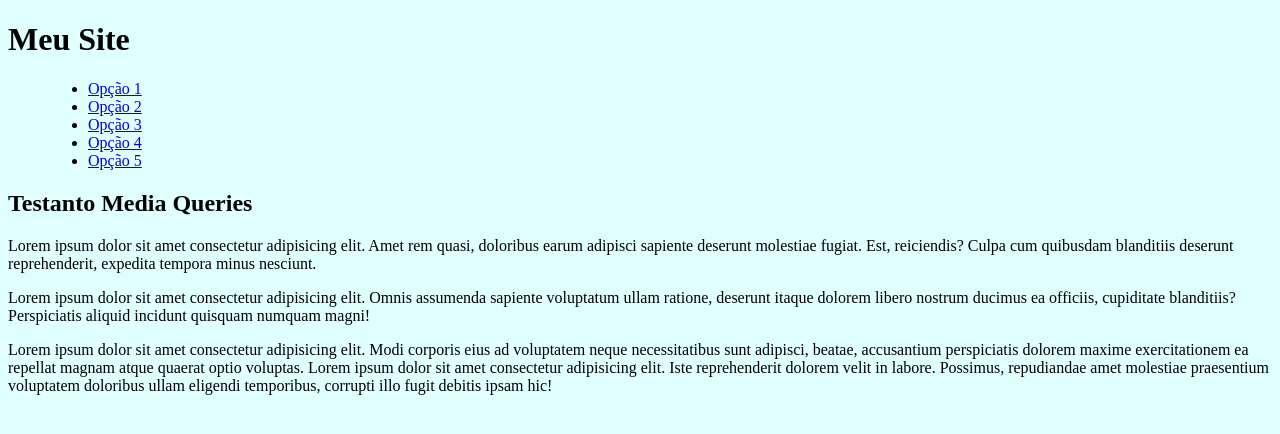
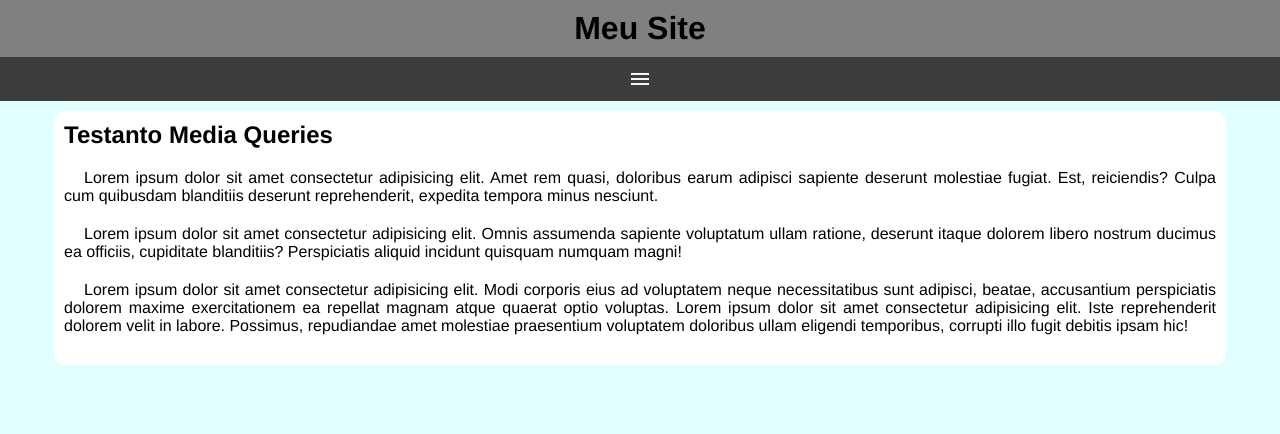
Before and after one commit to Vinicius-Melo-01/pasta-html-css, a plain HTML site: page exercios/ex026/mq005/index.html in a window 1280 px wide. Drawn offline with nearby package versions, Linux system fonts and the light colour scheme.

Commit message:
ex 026 part 2

```diff
--- a/exercios/ex026/mq005/estilos/style.css
+++ b/exercios/ex026/mq005/estilos/style.css
@@ -1,5 +1,68 @@
 @charset "UTF-8";
+
+*{
+    font-family: 'Franklin Gothic Medium', 'Arial Narrow', Arial, sans-serif;
+    margin: 0px;
+    padding: 0px;
+}
+
 
 body , html{
     background-color: lightcyan;
 }
+header{
+    background-color: grey;
+}
+header > h1{
+    padding: 10px;
+    text-align: center;
+}
+span#burquer{
+    background-color: rgb(61, 61, 61);
+    color: whitesmoke;
+    display: block;
+    text-align: center;
+    padding: 10px;
+    cursor: pointer;
+}
+span#burquer:hover{
+    background-color: whitesmoke;
+    color: black;
+}
+menu{
+    display: none;
+}
+menu > ul{
+    list-style-type: none;
+}
+menu > ul > li > a {
+    display: block;
+    padding: 10px;
+    text-decoration: none;
+    text-align: center;
+    background-color: rgb(54, 54, 54);
+    color: aliceblue;
+    border-top: 2px solid gray;
+}
+menu > ul > li > a:hover{
+    background-color: gray;
+}
+
+main{
+    width: 90vw;
+    background-color: white;
+    margin: auto;
+    margin-top: 10px;
+    padding: 10px;
+    border-radius: 10px;
+}
+
+article > h2{
+    padding-bottom: 20px;
+}
+
+article > p{
+    text-align: justify;
+    margin-bottom: 20px;
+    text-indent: 20px;
+}
--- a/exercios/ex026/mq005/index.html
+++ b/exercios/ex026/mq005/index.html
@@ -4,12 +4,14 @@
     <meta charset="UTF-8">
     <meta name="viewport" content="width=device-width, initial-scale=1.0">
     <title>Media Query</title>
+    <link href="https://fonts.googleapis.com/css2?family=Material+Symbols+Outlined" rel="stylesheet"/>
     <link rel="stylesheet" href="estilos/style.css">
 </head>
 <body>
     <header>
         <h1>Meu Site</h1>
-        <menu>
+        <span id="burquer" class="material-symbols-outlined" onclick="clickMenu()">menu</span>
+        <menu id="itens">
             <ul>
                 <li><a href="#">Opção 1</a></li>
                 <li><a href="#">Opção 2</a></li>
@@ -27,5 +29,14 @@
             <p>Lorem ipsum dolor sit amet consectetur adipisicing elit. Modi corporis eius ad voluptatem neque necessitatibus sunt adipisci, beatae, accusantium perspiciatis dolorem maxime exercitationem ea repellat magnam atque quaerat optio voluptas. Lorem ipsum dolor sit amet consectetur adipisicing elit. Iste reprehenderit dolorem velit in labore. Possimus, repudiandae amet molestiae praesentium voluptatem doloribus ullam eligendi temporibus, corrupti illo fugit debitis ipsam hic!</p>
         </article>
     </main>
+    <script>
+        function clickMenu() {
+            if (itens.style.display == 'block'){
+                itens.style.display = 'none'
+            } else {
+                itens.style.display = 'block'
+            }
+        }
+    </script>
 </body>
 </html>
```
